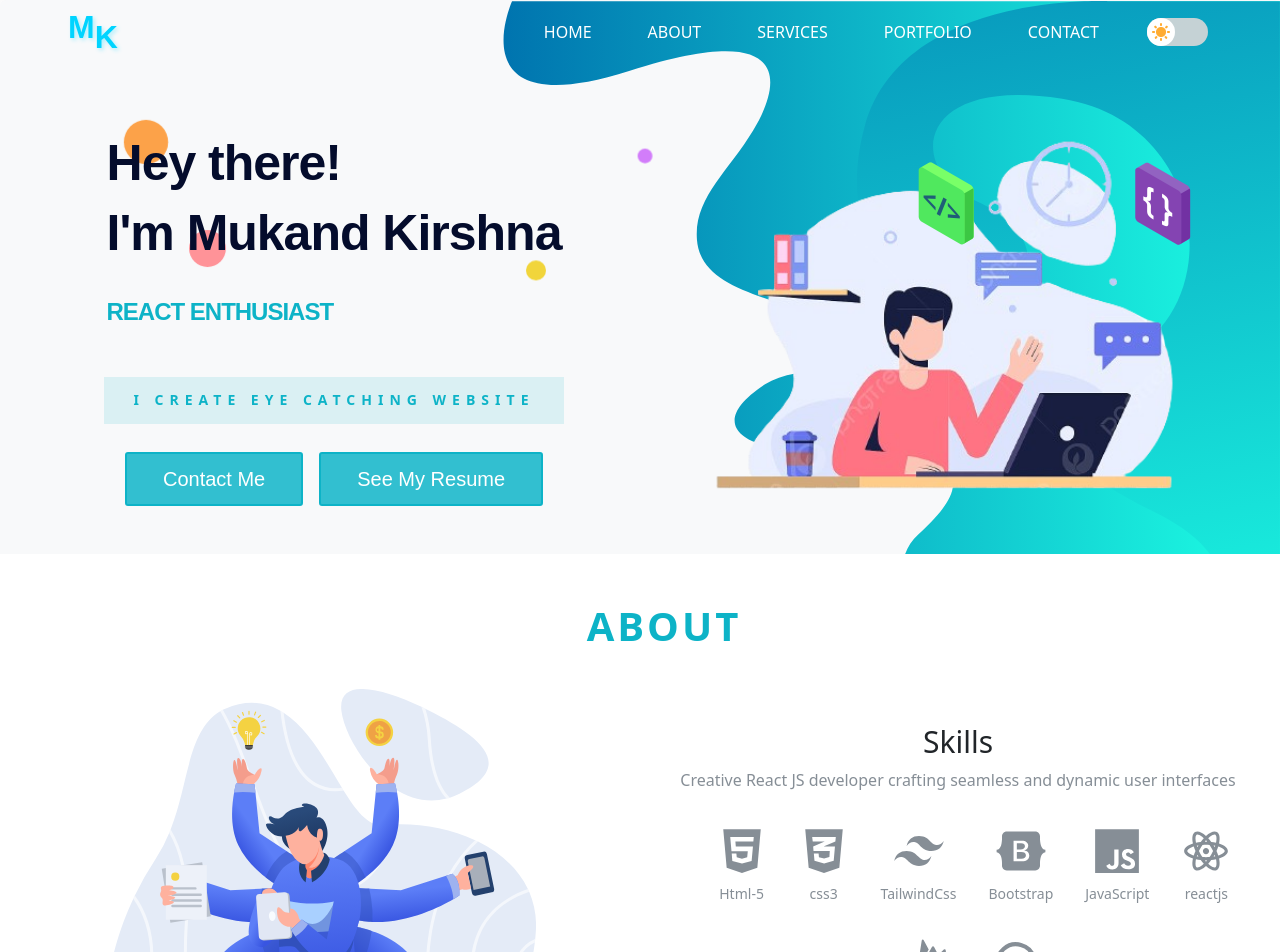
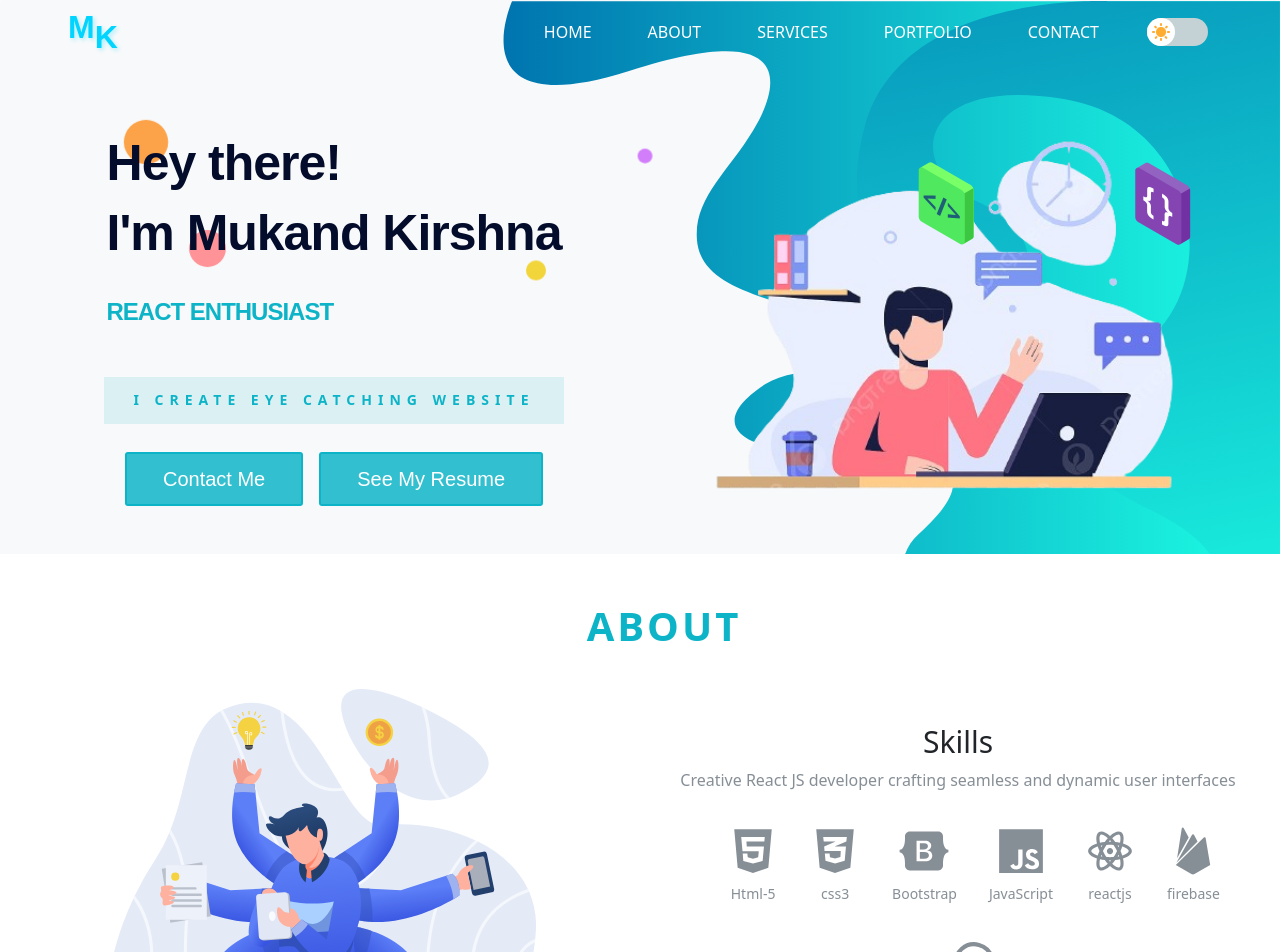
Before and after one commit to mukand-mapara/Portfolio, a React (Create React App) app: page / in a window 1280 px wide. Shown: the top 952 px of the page. Built offline with nearby package versions, Linux system fonts and the light colour scheme.

Commit message:
Update text Constants.js

```diff
--- a/src/Constants/Constants.js
+++ b/src/Constants/Constants.js
@@ -6,7 +6,7 @@
   FaLinkedinIn,
 } from "react-icons/fa";
 import { IoLogoFirebase, IoLogoJavascript } from "react-icons/io5";
-import { RiReactjsLine, RiTailwindCssFill } from "react-icons/ri";
+import { RiReactjsLine } from "react-icons/ri";
 import { TbBrandNextjs } from "react-icons/tb";
 
 // cv
@@ -81,10 +81,6 @@
   {
     icon: <FaCss3Alt />,
     title: "css3",
-  },
-  {
-    icon: <RiTailwindCssFill />,
-    title: "TailwindCss",
   },
   {
     icon: <FaBootstrap />,
```
